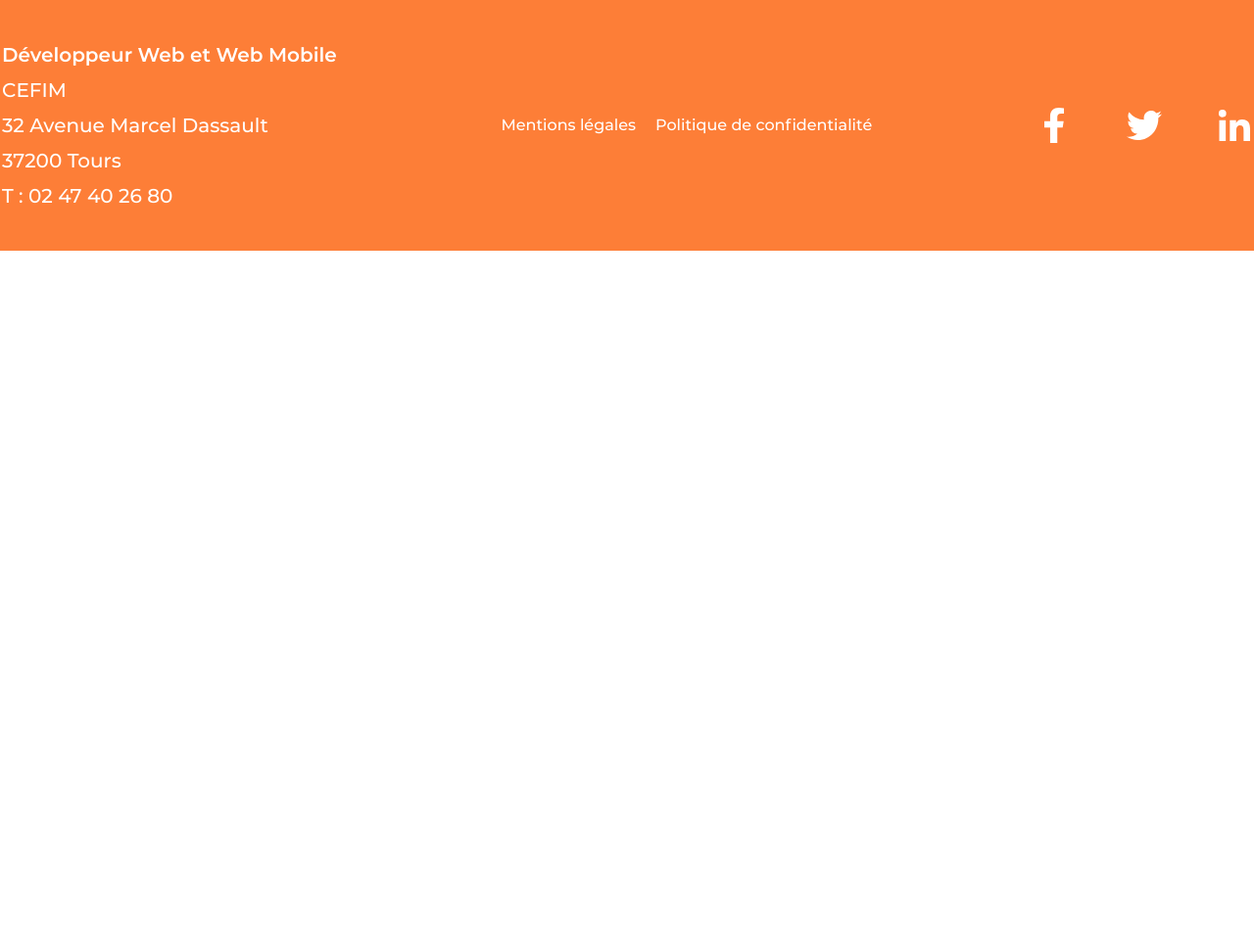
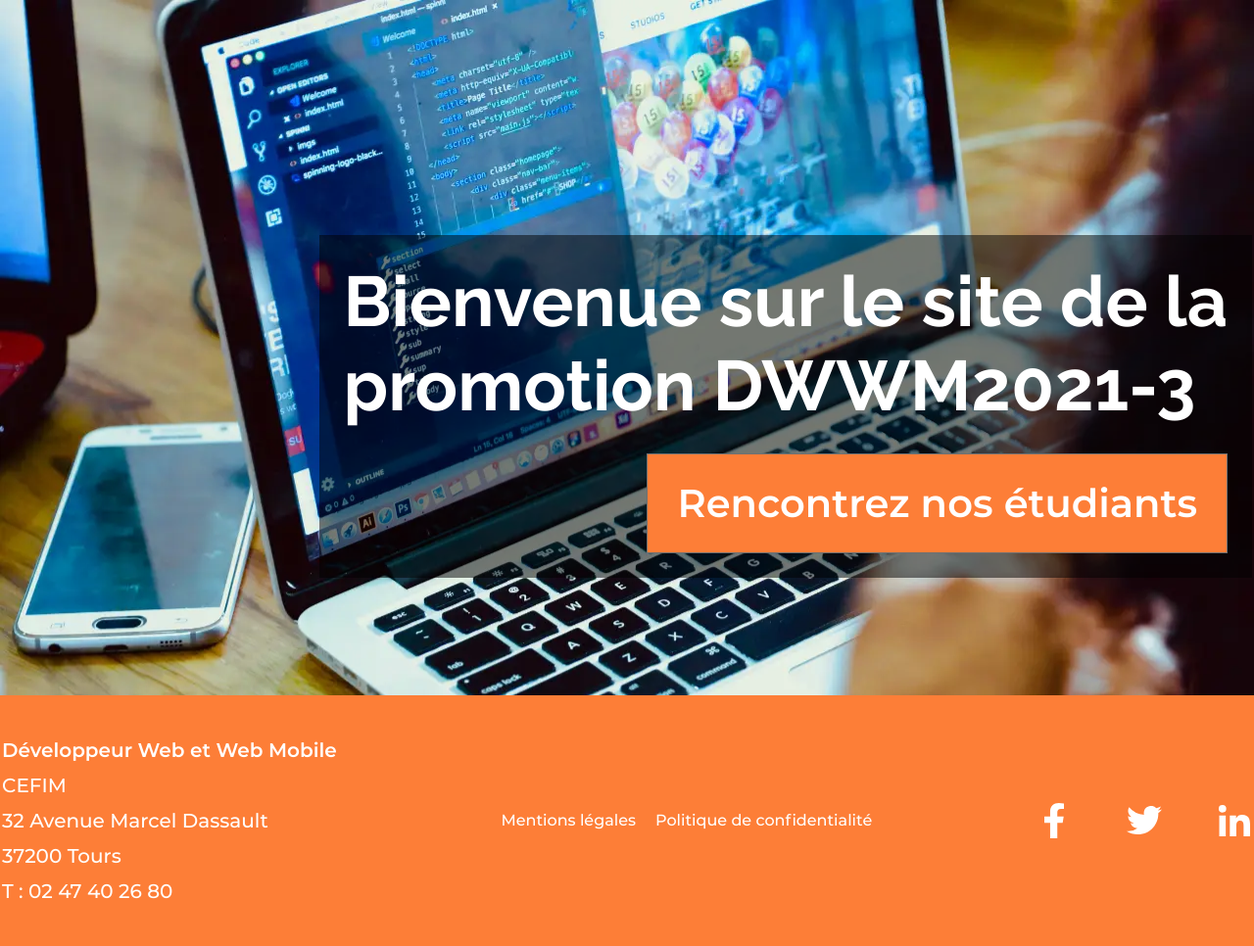
Before and after one commit to KevinBertaux/ecf-dwwm, a PHP site: page / in a window 1280 px wide. Shown: the part 100-1066 px from the top of the page at 98% size. Before the commit the page ends 356 px from the top, so only its background shows below. Run offline with PHP 8.4, Linux system fonts and the light colour scheme; style sheets or scripts are compiled from the project's sources.

Commit message:
Début de la landing page

```diff
--- a/src/index.php
+++ b/src/index.php
@@ -2,7 +2,18 @@
 
 <?php include('php/header.php'); ?>
 
-
+<section id="hero" class="hero">
+	<div class="container">
+		<div class="title-card">
+			<h1 class="hero-title">Bienvenue sur le site de la <br>promotion DWWM2021-3</h1>
+			<ul class="cta-list" role="list">
+				<li class="cta-item">
+					<a href="students.php" class="cta-link btn">Rencontrez nos étudiants</a>
+				</li>
+			</ul>
+		</div>
+	</div>
+</section>
 
 
 
--- a/src/scss/components/_buttons.scss
+++ b/src/scss/components/_buttons.scss
@@ -8,7 +8,10 @@
 }
 
 .btn p {
+	font-size: 2.4rem;
 	padding-right: 1.6rem;
+	padding-top: .5rem;
+	padding-bottom: .5rem;
 }
 
 .btn img {
--- a/src/scss/layout/_header.scss
+++ b/src/scss/layout/_header.scss
@@ -1,4 +1,4 @@
-.header, footer {
+.header, .footer {
 	color: $clr-secondary;
 	background-color: $clr-accent;
 }
--- a/src/scss/pages/_home.scss
+++ b/src/scss/pages/_home.scss
@@ -0,0 +1,40 @@
+.hero {
+	width: 100%;
+	background-image: url("../img/accueil_background.webp");
+	object-fit: cover;
+	display: flex;
+	justify-content: center;
+}
+
+.hero .container {
+	display: flex;
+	justify-content: end;
+}
+
+.title-card {
+	background-color: $clr-transparent;
+	margin-top: 24rem;
+	margin-bottom: 12rem;
+	padding: 2.5rem;
+}
+
+.hero-title {
+	font-family: $ff-title;
+	font-weight: $fw-bold;
+	font-size: 7.2rem;
+	line-height: 1.2;
+	text-align: left;
+	color: $clr-secondary;
+	padding-bottom: 2.5rem;
+}
+
+.cta-list {
+	display: flex;justify-content: end;
+}
+
+.cta-link {
+	font-size: 4rem;
+	font-weight: $fw-semi;
+	padding: 2rem 3rem;
+	border: .1rem solid $clr-border;
+}
```
Also changed, not shown: dist/index.php (+12 -1 lines), dist/css/main.min.css.
